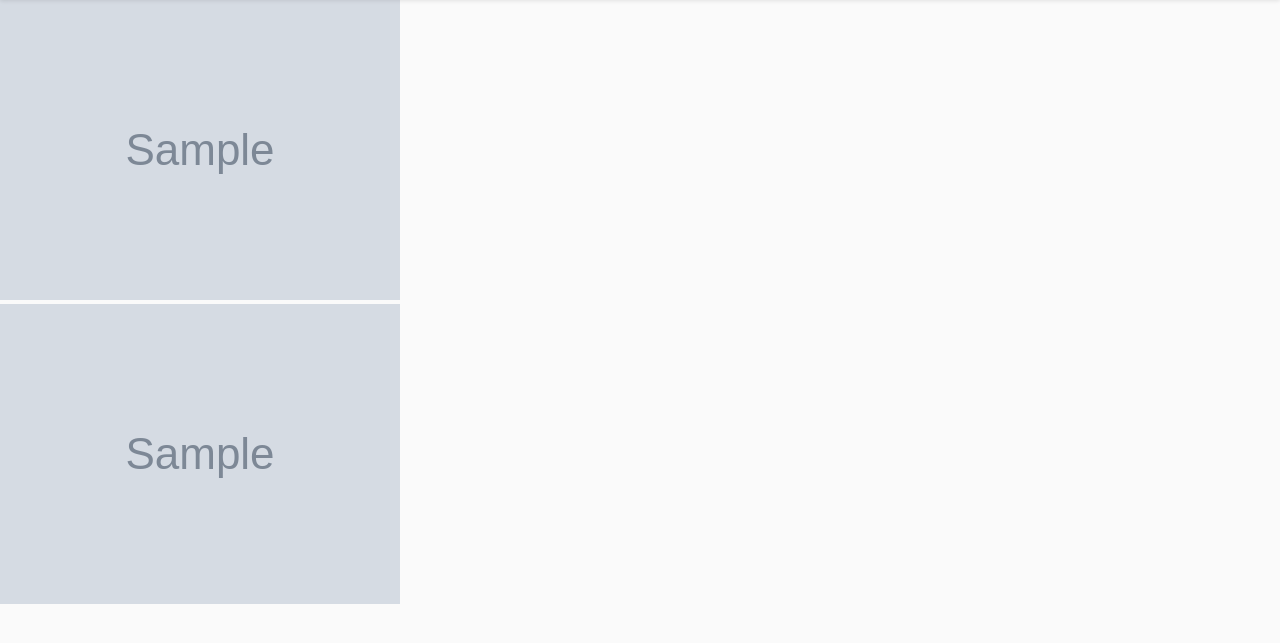
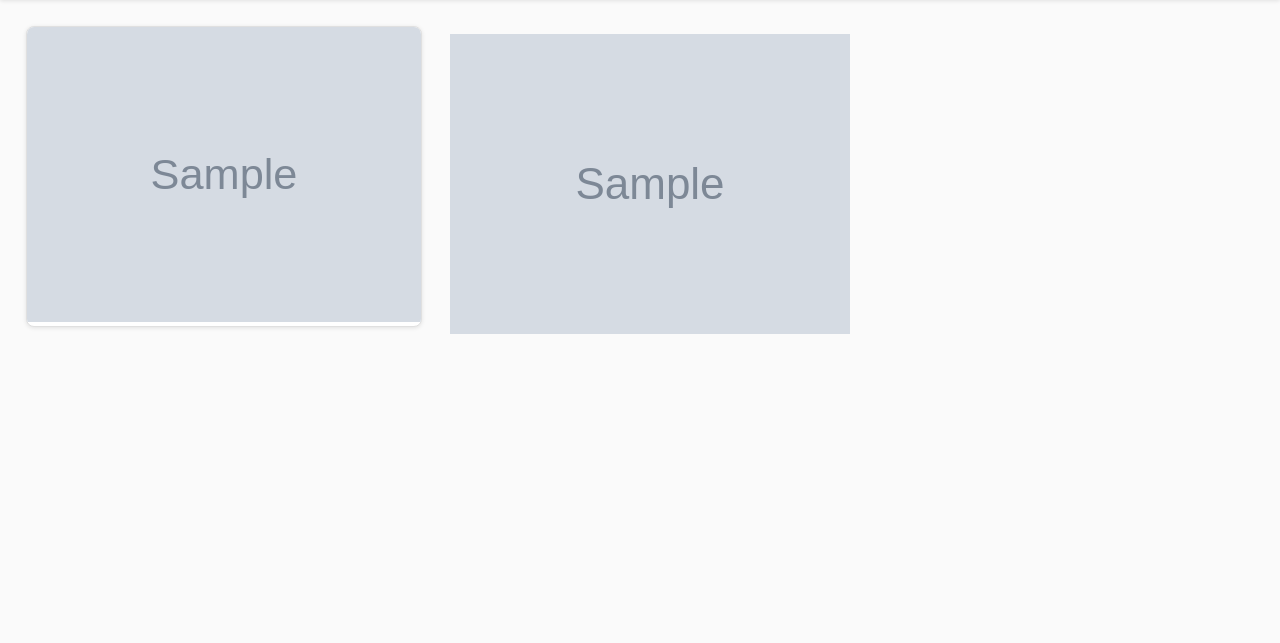
Before and after one commit to MariahBugeja/php-2, a PHP site: page / in a window 1280 px wide. Shown: the part 54-697 px from the top of the page. Run offline with PHP 8.4, Linux system fonts and the light colour scheme; tables that the repository leaves empty or names only in its code hold one stand-in row (values such as "Sample post"); grey boxes marked "Sample" are stand-in pictures; data that the repository does not hold is empty.

Commit message:
index
made the index layout to be Masonry layout
i tried to put the css in style.css but it wasnt linking

```diff
--- a/index.php
+++ b/index.php
@@ -1,12 +1,13 @@
-
 <?php
 session_start();
 require_once 'db_connection.php';
 include 'includes/header.php';
 
+// Fetch posts
 $posts_query = "SELECT * FROM post";
 $posts_result = $conn->query($posts_query);
 
+// Fetch recipes
 $recipes_query = "SELECT * FROM postrecipe";
 $recipes_result = $conn->query($recipes_query);
 ?>
@@ -17,10 +18,39 @@ $recipes_result = $conn->query($recipes_query);
     <meta charset="UTF-8">
     <meta name="viewport" content="width=device-width, initial-scale=1.0">
     <title>Home Page</title>
-    <link rel="stylesheet" href="style.css">
+    <link rel="stylesheet" href="styles.css">
+    <style>
+
+.home .post-grid {
+    column-count: 3;
+    column-gap: 20px;
+    padding: 2%;
+}
+
+.home .post {
+    background-color: white;
+    display: inline-block;
+    margin-bottom: 20px;
+    border: 1px solid #e0e0e0;
+    border-radius: 8px;
+    display: flex;
+    overflow: hidden;
+    box-shadow: 0 1px 4px rgba(0, 0, 0, 0.1);
+    width: 100%;
+    break-inside: avoid;
+}
+
+.home .post img {
+    width: 100%;
+    height: auto;
+    object-fit: cover;
+}
+
+
+
+    </style>
 </head>
 <body class="home">
-
 
 
     <div class="post-grid">
```
